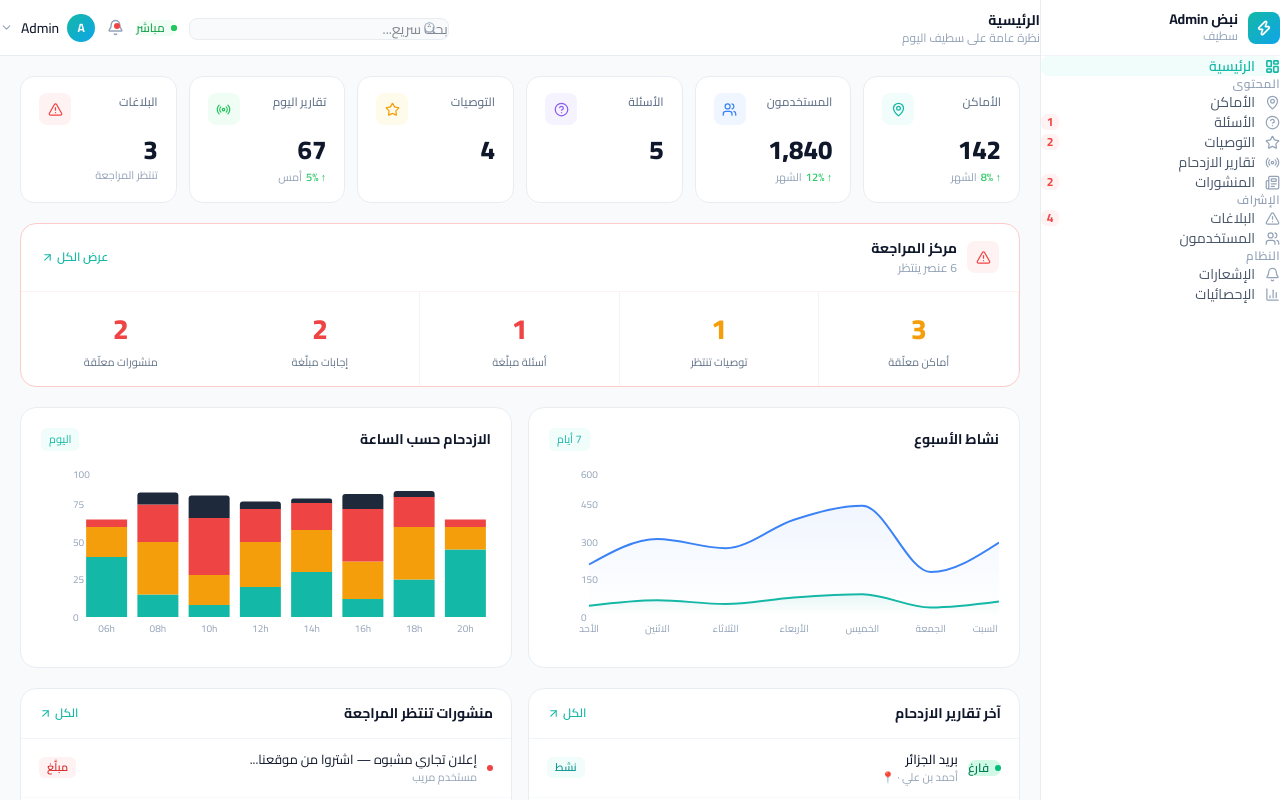
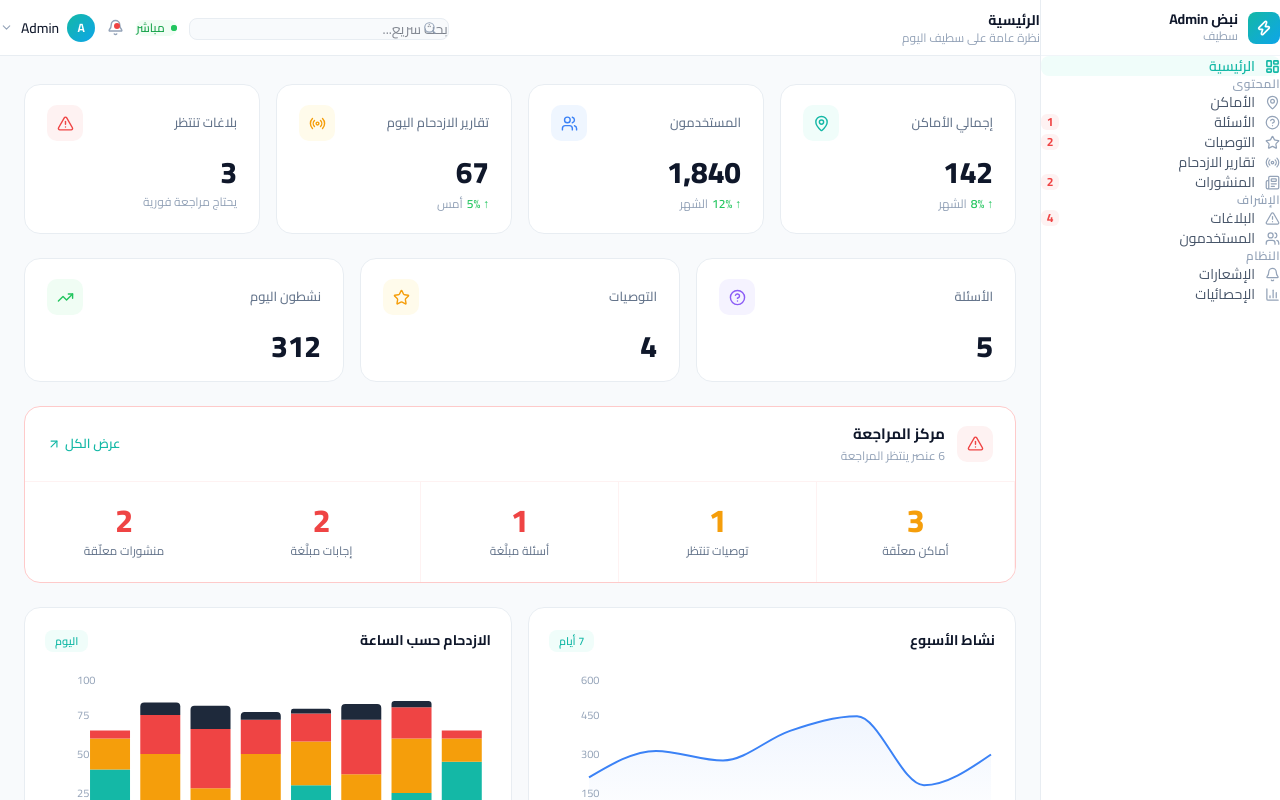
Before and after one commit to appnabed-pixel/nabdh-admin, a Next.js app: page /dashboard in a window 1280 px wide. Built offline with nearby package versions, Linux system fonts and the light colour scheme.

Commit message:
fix: dashboard layout — 4+3 stats rows, more spacing, cleaner cards

```diff
--- a/app/dashboard/page.tsx
+++ b/app/dashboard/page.tsx
@@ -1,80 +1,115 @@
 'use client';
-import { MapPin, Users, Radio, Newspaper, HelpCircle, Star, AlertTriangle, ArrowUpRight, Clock, CheckCircle2, XCircle } from 'lucide-react';
+import { MapPin, Users, Radio, HelpCircle, Star, AlertTriangle, ArrowUpRight, CheckCircle2, TrendingUp } from 'lucide-react';
 import { AreaChart, Area, XAxis, YAxis, Tooltip, ResponsiveContainer, BarChart, Bar } from 'recharts';
 import Topbar from '@/components/layout/Topbar';
-import StatCard from '@/components/ui/StatCard';
 import CrowdBadge from '@/components/ui/CrowdBadge';
 import { mockStats, mockActivityData, mockCrowdChartData, mockCrowdReports, mockFeedPosts, mockQuestions, mockRecommendations, mockReports } from '@/lib/mock-data';
 
-const badge = (status: string) => {
-  const map: Record<string, [string, string]> = {
-    answered: ['#F0FDF4', '#16A34A'],
-    approved: ['#F0FDF4', '#16A34A'],
-    open:     ['#EFF6FF', '#2563EB'],
-    pending:  ['#FFFBEB', '#D97706'],
-    flagged:  ['#FEF2F2', '#DC2626'],
-    active:   ['#F0FDFA', '#0F9690'],
-    expired:  ['#F8FAFC', '#94A3B8'],
+const S: React.CSSProperties = { fontFamily: 'Cairo, sans-serif' };
+
+function Stat({ label, value, sub, icon: Icon, iconColor, iconBg, trend }: {
+  label: string; value: string | number; sub?: string;
+  icon: React.ElementType; iconColor: string; iconBg: string;
+  trend?: { v: number; t: string };
+}) {
+  return (
+    <div style={{ background: '#fff', border: '1px solid #E8EDF2', borderRadius: 16, padding: '20px 22px', ...S }}>
+      <div style={{ display: 'flex', alignItems: 'center', justifyContent: 'space-between', marginBottom: 16 }}>
+        <span style={{ fontSize: 13, color: '#64748B', fontWeight: 500 }}>{label}</span>
+        <div style={{ width: 36, height: 36, borderRadius: 10, background: iconBg, display: 'flex', alignItems: 'center', justifyContent: 'center' }}>
+          <Icon size={17} color={iconColor} />
+        </div>
+      </div>
+      <div style={{ fontSize: 30, fontWeight: 800, color: '#0F172A', lineHeight: 1 }}>{value}</div>
+      {sub && <div style={{ fontSize: 12, color: '#94A3B8', marginTop: 6 }}>{sub}</div>}
+      {trend && (
+        <div style={{ fontSize: 12, color: trend.v >= 0 ? '#22C55E' : '#EF4444', marginTop: 8, fontWeight: 600 }}>
+          {trend.v >= 0 ? '↑' : '↓'} {Math.abs(trend.v)}%
+          <span style={{ color: '#94A3B8', fontWeight: 400, marginRight: 4 }}>{trend.t}</span>
+        </div>
+      )}
+    </div>
+  );
+}
+
+function StatusBadge({ status }: { status: string }) {
+  const map: Record<string, [string, string, string]> = {
+    answered: ['#F0FDF4', '#16A34A', 'مجاب'],
+    approved: ['#F0FDF4', '#16A34A', 'موافق'],
+    open:     ['#EFF6FF', '#2563EB', 'مفتوح'],
+    pending:  ['#FFFBEB', '#D97706', 'معلّق'],
+    flagged:  ['#FEF2F2', '#DC2626', 'مبلَّغ'],
+    active:   ['#F0FDFA', '#0F9690', 'نشط'],
+    expired:  ['#F8FAFC', '#94A3B8', 'منتهي'],
   };
-  const [bg, color] = map[status] ?? ['#F8FAFC', '#94A3B8'];
-  const labels: Record<string, string> = { answered: 'مجاب', approved: 'موافق', open: 'مفتوح', pending: 'معلّق', flagged: 'مبلَّغ', active: 'نشط', expired: 'منتهي' };
-  return <span style={{ background: bg, color, fontSize: 11, fontWeight: 600, padding: '2px 8px', borderRadius: 6 }}>{labels[status] ?? status}</span>;
-};
+  const [bg, color, label] = map[status] ?? ['#F8FAFC', '#94A3B8', status];
+  return <span style={{ background: bg, color, fontSize: 11, fontWeight: 600, padding: '3px 9px', borderRadius: 6, whiteSpace: 'nowrap' }}>{label}</span>;
+}
 
 export default function DashboardPage() {
-  const pendingCount = mockReports.filter(r => r.status === 'pending').length
-    + mockRecommendations.filter(r => r.status === 'pending').length
-    + mockFeedPosts.filter(p => p.status === 'flagged' || p.status === 'pending').length;
+  const pendingCount =
+    mockReports.filter(r => r.status === 'pending').length +
+    mockRecommendations.filter(r => r.status === 'pending').length +
+    mockFeedPosts.filter(p => p.status === 'flagged' || p.status === 'pending').length;
+
+  const pendingPosts = mockFeedPosts.filter(p => p.status === 'pending' || p.status === 'flagged');
 
   return (
-    <div dir="rtl">
+    <div dir="rtl" style={{ ...S }}>
       <Topbar title="الرئيسية" subtitle="نظرة عامة على سطيف اليوم" />
 
-      <div style={{ padding: '20px 20px 40px', display: 'flex', flexDirection: 'column', gap: 20 }}>
+      <div style={{ padding: '28px 24px 48px', display: 'flex', flexDirection: 'column', gap: 24 }}>
 
-        {/* Stats */}
-        <div style={{ display: 'grid', gridTemplateColumns: 'repeat(6,1fr)', gap: 12 }}>
-          <StatCard title="الأماكن" value={mockStats.totalPlaces} icon={MapPin} color="teal" trend={{ value: 8, label: 'الشهر' }} />
-          <StatCard title="المستخدمون" value={mockStats.totalUsers.toLocaleString()} icon={Users} color="blue" trend={{ value: 12, label: 'الشهر' }} />
-          <StatCard title="الأسئلة" value={mockQuestions.length} icon={HelpCircle} color="purple" />
-          <StatCard title="التوصيات" value={mockRecommendations.length} icon={Star} color="orange" />
-          <StatCard title="تقارير اليوم" value={mockStats.crowdReportsToday} icon={Radio} color="green" trend={{ value: 5, label: 'أمس' }} />
-          <StatCard title="البلاغات" value={mockReports.filter(r => r.status === 'pending').length} icon={AlertTriangle} color="red" subtitle="تنتظر المراجعة" />
+        {/* Row 1 — 4 stats */}
+        <div style={{ display: 'grid', gridTemplateColumns: 'repeat(4, 1fr)', gap: 16 }}>
+          <Stat label="إجمالي الأماكن" value={mockStats.totalPlaces} icon={MapPin} iconColor="#14B8A6" iconBg="#F0FDFA" trend={{ v: 8, t: 'الشهر' }} />
+          <Stat label="المستخدمون" value={mockStats.totalUsers.toLocaleString()} icon={Users} iconColor="#3B82F6" iconBg="#EFF6FF" trend={{ v: 12, t: 'الشهر' }} />
+          <Stat label="تقارير الازدحام اليوم" value={mockStats.crowdReportsToday} icon={Radio} iconColor="#F59E0B" iconBg="#FFFBEB" trend={{ v: 5, t: 'أمس' }} />
+          <Stat label="بلاغات تنتظر" value={mockReports.filter(r => r.status === 'pending').length} icon={AlertTriangle} iconColor="#EF4444" iconBg="#FEF2F2" sub="يحتاج مراجعة فورية" />
+        </div>
+
+        {/* Row 2 — 3 stats */}
+        <div style={{ display: 'grid', gridTemplateColumns: 'repeat(3, 1fr)', gap: 16 }}>
+          <Stat label="الأسئلة" value={mockQuestions.length} icon={HelpCircle} iconColor="#8B5CF6" iconBg="#F5F3FF" />
+          <Stat label="التوصيات" value={mockRecommendations.length} icon={Star} iconColor="#F59E0B" iconBg="#FFFBEB" />
+          <Stat label="نشطون اليوم" value={mockStats.activeUsersToday} icon={TrendingUp} iconColor="#22C55E" iconBg="#F0FDF4" />
         </div>
 
         {/* Review Center */}
         <div style={{ background: '#fff', border: '1.5px solid #FECACA', borderRadius: 16, overflow: 'hidden' }}>
-          <div style={{ padding: '14px 20px', borderBottom: '1px solid #FEF2F2', display: 'flex', alignItems: 'center', justifyContent: 'space-between' }}>
-            <div style={{ display: 'flex', alignItems: 'center', gap: 10 }}>
-              <div style={{ width: 32, height: 32, borderRadius: 8, background: '#FEF2F2', display: 'flex', alignItems: 'center', justifyContent: 'center' }}>
-                <AlertTriangle size={15} color="#EF4444" />
+          <div style={{ padding: '16px 22px', borderBottom: '1px solid #FEF2F2', display: 'flex', alignItems: 'center', justifyContent: 'space-between' }}>
+            <div style={{ display: 'flex', alignItems: 'center', gap: 12 }}>
+              <div style={{ width: 36, height: 36, borderRadius: 10, background: '#FEF2F2', display: 'flex', alignItems: 'center', justifyContent: 'center' }}>
+                <AlertTriangle size={17} color="#EF4444" />
               </div>
               <div>
-                <p style={{ fontSize: 14, fontWeight: 700, color: '#0F172A' }}>مركز المراجعة</p>
-                <p style={{ fontSize: 12, color: '#94A3B8' }}>{pendingCount} عنصر ينتظر</p>
+                <p style={{ fontSize: 15, fontWeight: 700, color: '#0F172A' }}>مركز المراجعة</p>
+                <p style={{ fontSize: 12, color: '#94A3B8', marginTop: 1 }}>{pendingCount} عنصر ينتظر المراجعة</p>
               </div>
             </div>
-            <a href="/reports" style={{ fontSize: 12, color: '#14B8A6', fontWeight: 600, display: 'flex', alignItems: 'center', gap: 3, textDecoration: 'none' }}>
-              عرض الكل <ArrowUpRight size={13} />
+            <a href="/reports" style={{ fontSize: 13, color: '#14B8A6', fontWeight: 600, display: 'flex', alignItems: 'center', gap: 4, textDecoration: 'none' }}>
+              عرض الكل <ArrowUpRight size={14} />
             </a>
           </div>
-          <div style={{ display: 'grid', gridTemplateColumns: 'repeat(5,1fr)' }}>
+          <div style={{ display: 'grid', gridTemplateColumns: 'repeat(5, 1fr)' }}>
             {[
-              { label: 'أماكن معلّقة', value: 3, color: '#F59E0B', href: '/places' },
-              { label: 'توصيات تنتظر', value: mockRecommendations.filter(r => r.status === 'pending').length, color: '#F59E0B', href: '/recommendations' },
-              { label: 'أسئلة مبلَّغة', value: mockQuestions.filter(q => q.status === 'flagged').length, color: '#EF4444', href: '/questions' },
-              { label: 'إجابات مبلَّغة', value: 2, color: '#EF4444', href: '/reports' },
-              { label: 'منشورات معلّقة', value: mockFeedPosts.filter(p => p.status === 'pending' || p.status === 'flagged').length, color: '#EF4444', href: '/feed' },
+              { label: 'أماكن معلّقة',    value: 3, color: '#F59E0B', href: '/places' },
+              { label: 'توصيات تنتظر',    value: mockRecommendations.filter(r => r.status === 'pending').length, color: '#F59E0B', href: '/recommendations' },
+              { label: 'أسئلة مبلَّغة',   value: mockQuestions.filter(q => q.status === 'flagged').length, color: '#EF4444', href: '/questions' },
+              { label: 'إجابات مبلَّغة',  value: 2, color: '#EF4444', href: '/reports' },
+              { label: 'منشورات معلّقة',  value: pendingPosts.length, color: '#EF4444', href: '/feed' },
             ].map((item, i, arr) => (
               <a key={item.label} href={item.href} style={{
-                display: 'flex', flexDirection: 'column', alignItems: 'center', padding: '16px 12px', textDecoration: 'none',
-                borderRight: i < arr.length - 1 ? '1px solid #F1F5F9' : 'none',
+                display: 'flex', flexDirection: 'column', alignItems: 'center', justifyContent: 'center',
+                padding: '22px 12px', textDecoration: 'none',
+                borderRight: i < arr.length - 1 ? '1px solid #FEF2F2' : 'none',
                 transition: 'background 0.15s',
+                cursor: 'pointer',
               }}
                 onMouseEnter={e => (e.currentTarget.style.background = '#FFFBEB')}
                 onMouseLeave={e => (e.currentTarget.style.background = 'transparent')}>
-                <span style={{ fontSize: 28, fontWeight: 800, color: item.color }}>{item.value}</span>
-                <span style={{ fontSize: 11, color: '#64748B', textAlign: 'center', marginTop: 4 }}>{item.label}</span>
+                <span style={{ fontSize: 32, fontWeight: 800, color: item.color, lineHeight: 1 }}>{item.value}</span>
+                <span style={{ fontSize: 12, color: '#64748B', textAlign: 'center', marginTop: 6 }}>{item.label}</span>
               </a>
             ))}
           </div>
@@ -82,16 +117,16 @@ export default function DashboardPage() {
 
         {/* Charts */}
         <div style={{ display: 'grid', gridTemplateColumns: '1fr 1fr', gap: 16 }}>
-          <div style={{ background: '#fff', border: '1px solid #E8EDF2', borderRadius: 16, padding: 20 }}>
-            <div style={{ display: 'flex', alignItems: 'center', justifyContent: 'space-between', marginBottom: 16 }}>
+          <div style={{ background: '#fff', border: '1px solid #E8EDF2', borderRadius: 16, padding: '22px 20px' }}>
+            <div style={{ display: 'flex', alignItems: 'center', justifyContent: 'space-between', marginBottom: 20 }}>
               <p style={{ fontSize: 14, fontWeight: 700, color: '#0F172A' }}>نشاط الأسبوع</p>
-              <span style={{ fontSize: 11, padding: '3px 8px', borderRadius: 6, background: '#F0FDFA', color: '#14B8A6' }}>7 أيام</span>
+              <span style={{ fontSize: 11, padding: '3px 10px', borderRadius: 8, background: '#F0FDFA', color: '#14B8A6', fontWeight: 600 }}>7 أيام</span>
             </div>
-            <ResponsiveContainer width="100%" height={180}>
-              <AreaChart data={mockActivityData} margin={{ top: 0, right: 0, bottom: 0, left: -20 }}>
+            <ResponsiveContainer width="100%" height={190}>
+              <AreaChart data={mockActivityData} margin={{ top: 4, right: 4, bottom: 0, left: -20 }}>
                 <defs>
                   <linearGradient id="g1" x1="0" y1="0" x2="0" y2="1">
-                    <stop offset="5%" stopColor="#14B8A6" stopOpacity={0.15} />
+                    <stop offset="5%" stopColor="#14B8A6" stopOpacity={0.18} />
                     <stop offset="95%" stopColor="#14B8A6" stopOpacity={0} />
                   </linearGradient>
                   <linearGradient id="g2" x1="0" y1="0" x2="0" y2="1">
@@ -99,29 +134,29 @@ export default function DashboardPage() {
                     <stop offset="95%" stopColor="#3B82F6" stopOpacity={0} />
                   </linearGradient>
                 </defs>
-                <XAxis dataKey="day" tick={{ fontSize: 10, fill: '#94A3B8' }} axisLine={false} tickLine={false} />
-                <YAxis tick={{ fontSize: 10, fill: '#94A3B8' }} axisLine={false} tickLine={false} />
-                <Tooltip contentStyle={{ borderRadius: 8, border: '1px solid #E8EDF2', boxShadow: '0 4px 16px rgba(0,0,0,0.08)', fontSize: 12, fontFamily: 'Cairo' }} />
-                <Area type="monotone" dataKey="reports" name="تقارير" stroke="#14B8A6" fill="url(#g1)" strokeWidth={2} dot={false} />
-                <Area type="monotone" dataKey="users" name="مستخدمون" stroke="#3B82F6" fill="url(#g2)" strokeWidth={2} dot={false} />
+                <XAxis dataKey="day" tick={{ fontSize: 11, fill: '#94A3B8', fontFamily: 'Cairo' }} axisLine={false} tickLine={false} />
+                <YAxis tick={{ fontSize: 11, fill: '#94A3B8' }} axisLine={false} tickLine={false} />
+                <Tooltip contentStyle={{ borderRadius: 10, border: '1px solid #E8EDF2', boxShadow: '0 4px 16px rgba(0,0,0,0.08)', fontSize: 12, fontFamily: 'Cairo' }} />
+                <Area type="monotone" dataKey="reports" name="تقارير" stroke="#14B8A6" fill="url(#g1)" strokeWidth={2} dot={false} activeDot={{ r: 4 }} />
+                <Area type="monotone" dataKey="users" name="مستخدمون" stroke="#3B82F6" fill="url(#g2)" strokeWidth={2} dot={false} activeDot={{ r: 4 }} />
               </AreaChart>
             </ResponsiveContainer>
           </div>
 
-          <div style={{ background: '#fff', border: '1px solid #E8EDF2', borderRadius: 16, padding: 20 }}>
-            <div style={{ display: 'flex', alignItems: 'center', justifyContent: 'space-between', marginBottom: 16 }}>
+          <div style={{ background: '#fff', border: '1px solid #E8EDF2', borderRadius: 16, padding: '22px 20px' }}>
+            <div style={{ display: 'flex', alignItems: 'center', justifyContent: 'space-between', marginBottom: 20 }}>
               <p style={{ fontSize: 14, fontWeight: 700, color: '#0F172A' }}>الازدحام حسب الساعة</p>
-              <span style={{ fontSize: 11, padding: '3px 8px', borderRadius: 6, background: '#F0FDFA', color: '#14B8A6' }}>اليوم</span>
+              <span style={{ fontSize: 11, padding: '3px 10px', borderRadius: 8, background: '#F0FDFA', color: '#14B8A6', fontWeight: 600 }}>اليوم</span>
             </div>
-            <ResponsiveContainer width="100%" height={180}>
-              <BarChart data={mockCrowdChartData} margin={{ top: 0, right: 0, bottom: 0, left: -20 }}>
-                <XAxis dataKey="hour" tick={{ fontSize: 10, fill: '#94A3B8' }} axisLine={false} tickLine={false} />
-                <YAxis tick={{ fontSize: 10, fill: '#94A3B8' }} axisLine={false} tickLine={false} />
-                <Tooltip contentStyle={{ borderRadius: 8, border: '1px solid #E8EDF2', boxShadow: '0 4px 16px rgba(0,0,0,0.08)', fontSize: 12, fontFamily: 'Cairo' }} />
+            <ResponsiveContainer width="100%" height={190}>
+              <BarChart data={mockCrowdChartData} margin={{ top: 4, right: 4, bottom: 0, left: -20 }}>
+                <XAxis dataKey="hour" tick={{ fontSize: 11, fill: '#94A3B8' }} axisLine={false} tickLine={false} />
+                <YAxis tick={{ fontSize: 11, fill: '#94A3B8' }} axisLine={false} tickLine={false} />
+                <Tooltip contentStyle={{ borderRadius: 10, border: '1px solid #E8EDF2', boxShadow: '0 4px 16px rgba(0,0,0,0.08)', fontSize: 12, fontFamily: 'Cairo' }} />
                 <Bar dataKey="empty" name="فارغ" stackId="a" fill="#14B8A6" />
                 <Bar dataKey="medium" name="متوسط" stackId="a" fill="#F59E0B" />
                 <Bar dataKey="full" name="مزدحم" stackId="a" fill="#EF4444" />
-                <Bar dataKey="veryFull" name="مزدحم جداً" stackId="a" fill="#1E293B" radius={[3, 3, 0, 0]} />
+                <Bar dataKey="veryFull" name="مزدحم جداً" stackId="a" fill="#1E293B" radius={[4, 4, 0, 0]} />
               </BarChart>
             </ResponsiveContainer>
           </div>
@@ -130,47 +165,45 @@ export default function DashboardPage() {
         {/* Bottom tables */}
         <div style={{ display: 'grid', gridTemplateColumns: '1fr 1fr', gap: 16 }}>
 
-          {/* Crowd reports */}
           <div style={{ background: '#fff', border: '1px solid #E8EDF2', borderRadius: 16, overflow: 'hidden' }}>
-            <div style={{ padding: '14px 18px', borderBottom: '1px solid #F1F5F9', display: 'flex', alignItems: 'center', justifyContent: 'space-between' }}>
+            <div style={{ padding: '16px 22px', borderBottom: '1px solid #F1F5F9', display: 'flex', alignItems: 'center', justifyContent: 'space-between' }}>
               <p style={{ fontSize: 14, fontWeight: 700, color: '#0F172A' }}>آخر تقارير الازدحام</p>
               <a href="/crowd" style={{ fontSize: 12, color: '#14B8A6', fontWeight: 600, display: 'flex', alignItems: 'center', gap: 3, textDecoration: 'none' }}>
                 الكل <ArrowUpRight size={13} />
               </a>
             </div>
-            {mockCrowdReports.slice(0, 5).map(r => (
-              <div key={r.id} style={{ padding: '11px 18px', borderBottom: '1px solid #F8FAFC', display: 'flex', alignItems: 'center', gap: 10 }}>
+            {mockCrowdReports.slice(0, 5).map((r, i) => (
+              <div key={r.id} style={{ padding: '13px 22px', borderBottom: i < 4 ? '1px solid #F8FAFC' : 'none', display: 'flex', alignItems: 'center', gap: 12 }}>
                 <CrowdBadge level={r.level} />
                 <div style={{ flex: 1, minWidth: 0 }}>
                   <p style={{ fontSize: 13, fontWeight: 500, color: '#0F172A', overflow: 'hidden', textOverflow: 'ellipsis', whiteSpace: 'nowrap' }}>{r.placeName}</p>
-                  <p style={{ fontSize: 11, color: '#94A3B8' }}>{r.userName} {r.gpsVerified ? '· 📍' : ''}</p>
+                  <p style={{ fontSize: 11, color: '#94A3B8', marginTop: 2 }}>{r.userName} {r.gpsVerified ? '· 📍' : ''}</p>
                 </div>
-                {badge(r.status)}
+                <StatusBadge status={r.status} />
               </div>
             ))}
           </div>
 
-          {/* Pending posts */}
           <div style={{ background: '#fff', border: '1px solid #E8EDF2', borderRadius: 16, overflow: 'hidden' }}>
-            <div style={{ padding: '14px 18px', borderBottom: '1px solid #F1F5F9', display: 'flex', alignItems: 'center', justifyContent: 'space-between' }}>
+            <div style={{ padding: '16px 22px', borderBottom: '1px solid #F1F5F9', display: 'flex', alignItems: 'center', justifyContent: 'space-between' }}>
               <p style={{ fontSize: 14, fontWeight: 700, color: '#0F172A' }}>منشورات تنتظر المراجعة</p>
               <a href="/feed" style={{ fontSize: 12, color: '#14B8A6', fontWeight: 600, display: 'flex', alignItems: 'center', gap: 3, textDecoration: 'none' }}>
                 الكل <ArrowUpRight size={13} />
               </a>
             </div>
-            {mockFeedPosts.filter(p => p.status === 'pending' || p.status === 'flagged').length === 0 ? (
-              <div style={{ padding: '32px 20px', textAlign: 'center' }}>
-                <CheckCircle2 size={36} color="#22C55E" style={{ margin: '0 auto 10px' }} />
+            {pendingPosts.length === 0 ? (
+              <div style={{ padding: '40px 20px', textAlign: 'center' }}>
+                <CheckCircle2 size={38} color="#22C55E" style={{ margin: '0 auto 12px' }} />
                 <p style={{ fontSize: 13, color: '#94A3B8' }}>لا توجد منشورات معلّقة</p>
               </div>
-            ) : mockFeedPosts.filter(p => p.status === 'pending' || p.status === 'flagged').map(p => (
-              <div key={p.id} style={{ padding: '11px 18px', borderBottom: '1px solid #F8FAFC', display: 'flex', alignItems: 'center', gap: 10 }}>
-                <div style={{ width: 6, height: 6, borderRadius: '50%', background: p.status === 'flagged' ? '#EF4444' : '#F59E0B', flexShrink: 0 }} />
+            ) : pendingPosts.map((p, i) => (
+              <div key={p.id} style={{ padding: '13px 22px', borderBottom: i < pendingPosts.length - 1 ? '1px solid #F8FAFC' : 'none', display: 'flex', alignItems: 'center', gap: 12 }}>
+                <div style={{ width: 7, height: 7, borderRadius: '50%', background: p.status === 'flagged' ? '#EF4444' : '#F59E0B', flexShrink: 0 }} />
                 <div style={{ flex: 1, minWidth: 0 }}>
                   <p style={{ fontSize: 13, color: '#0F172A', overflow: 'hidden', textOverflow: 'ellipsis', whiteSpace: 'nowrap' }}>{p.content}</p>
-                  <p style={{ fontSize: 11, color: '#94A3B8' }}>{p.userName}</p>
+                  <p style={{ fontSize: 11, color: '#94A3B8', marginTop: 2 }}>{p.userName}</p>
                 </div>
-                {badge(p.status)}
+                <StatusBadge status={p.status} />
               </div>
             ))}
           </div>
```
